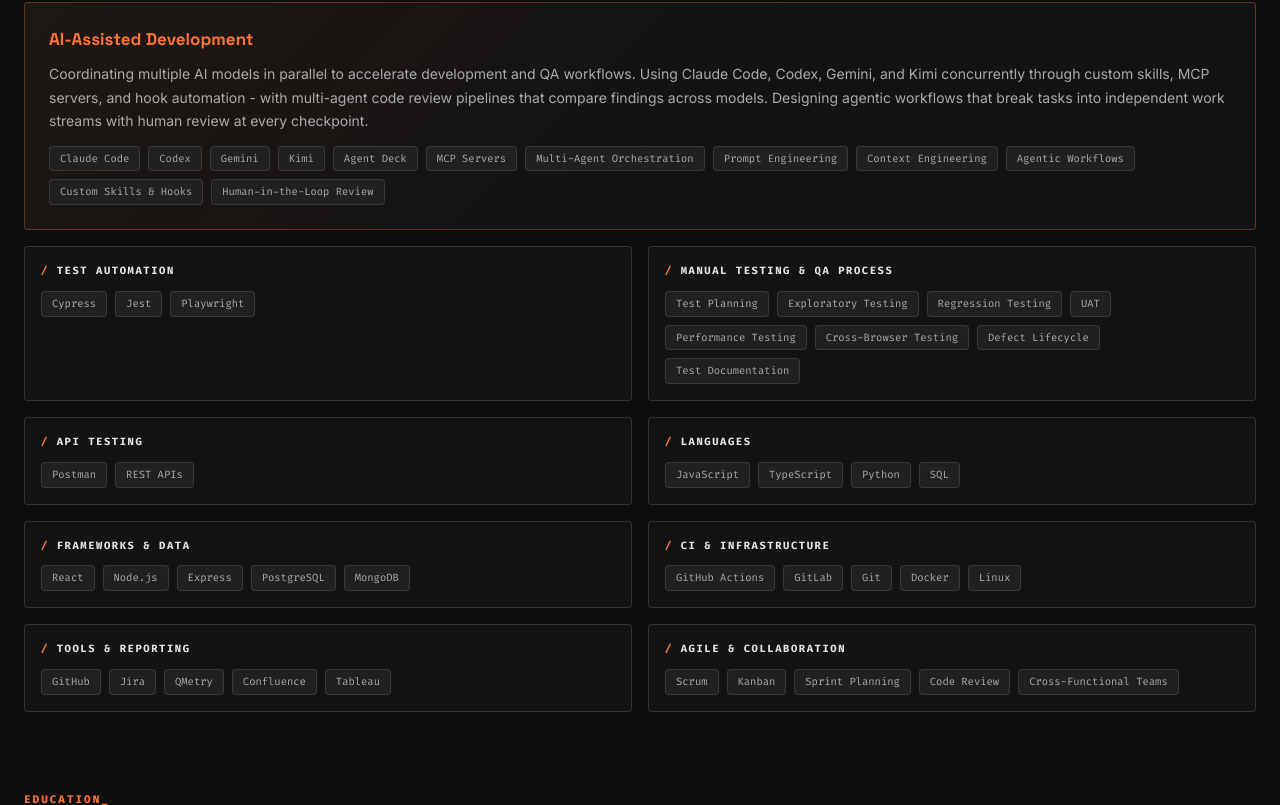
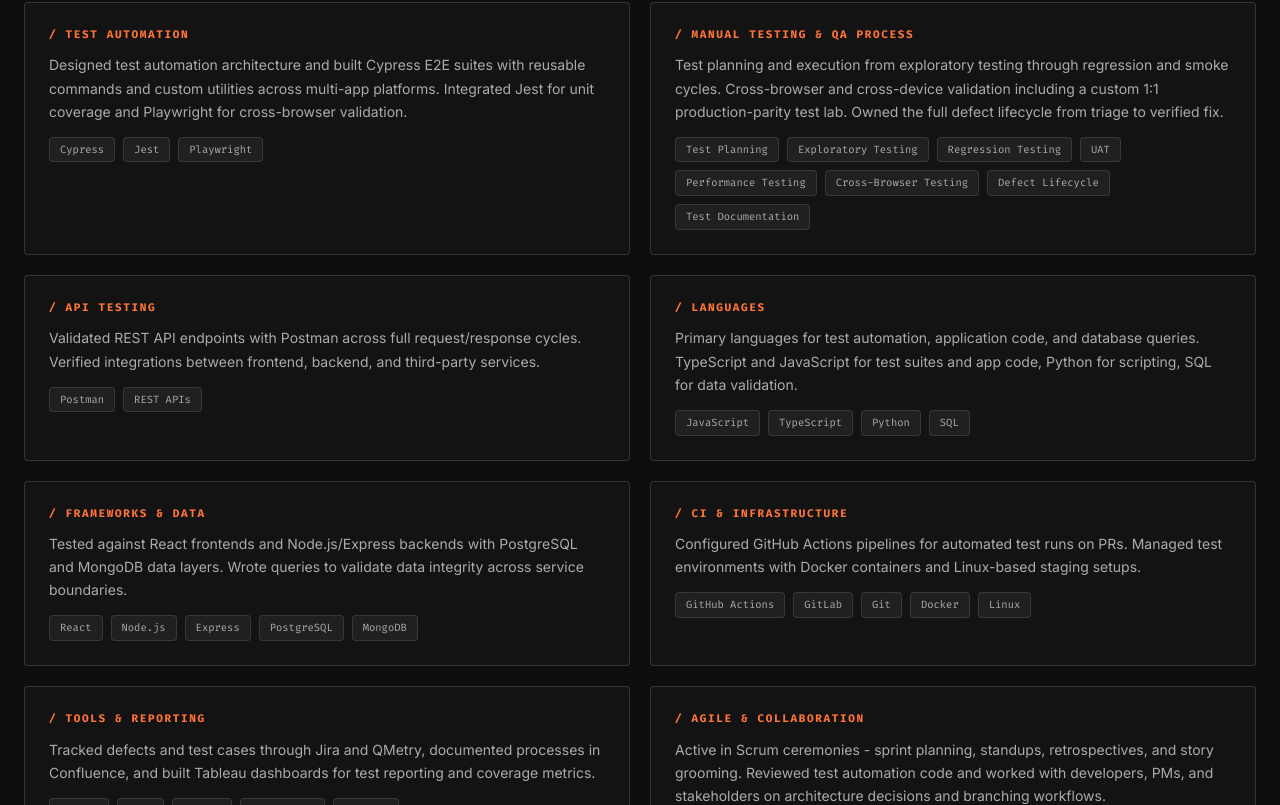
Before and after one commit to LostInTyping/BuildVerified, a Next.js app: page /about in a window 1280 px wide. Shown: the part 1115-1920 px from the top of the page. Built offline with nearby package versions, Linux system fonts and the light colour scheme.

Commit message:
feat(about): restore full toolbox depth, demote AI group to equal footing

```diff
--- a/src/app/about/page.tsx
+++ b/src/app/about/page.tsx
@@ -16,30 +16,17 @@
   },
 };
 
-const featuredSkillGroup = {
-  category: "AI-Assisted Development",
-  description:
-    "Coordinating multiple AI models in parallel to accelerate development and QA workflows. Using Claude Code, Codex, Gemini, and Kimi concurrently through custom skills, MCP servers, and hook automation - with multi-agent code review pipelines that compare findings across models. Designing agentic workflows that break tasks into independent work streams with human review at every checkpoint.",
-  pills: [
-    "Claude Code",
-    "Codex",
-    "Gemini",
-    "Kimi",
-    "Agent Deck",
-    "MCP Servers",
-    "Multi-Agent Orchestration",
-    "Prompt Engineering",
-    "Context Engineering",
-    "Agentic Workflows",
-    "Custom Skills & Hooks",
-    "Human-in-the-Loop Review",
-  ],
-};
-
 const skillGroups = [
-  { category: "Test Automation", pills: ["Cypress", "Jest", "Playwright"] },
+  {
+    category: "Test Automation",
+    description:
+      "Designed test automation architecture and built Cypress E2E suites with reusable commands and custom utilities across multi-app platforms. Integrated Jest for unit coverage and Playwright for cross-browser validation.",
+    pills: ["Cypress", "Jest", "Playwright"],
+  },
   {
     category: "Manual Testing & QA Process",
+    description:
+      "Test planning and execution from exploratory testing through regression and smoke cycles. Cross-browser and cross-device validation including a custom 1:1 production-parity test lab. Owned the full defect lifecycle from triage to verified fix.",
     pills: [
       "Test Planning",
       "Exploratory Testing",
@@ -51,25 +38,40 @@
       "Test Documentation",
     ],
   },
-  { category: "API Testing", pills: ["Postman", "REST APIs"] },
+  {
+    category: "API Testing",
+    description:
+      "Validated REST API endpoints with Postman across full request/response cycles. Verified integrations between frontend, backend, and third-party services.",
+    pills: ["Postman", "REST APIs"],
+  },
   {
     category: "Languages",
+    description:
+      "Primary languages for test automation, application code, and database queries. TypeScript and JavaScript for test suites and app code, Python for scripting, SQL for data validation.",
     pills: ["JavaScript", "TypeScript", "Python", "SQL"],
   },
   {
     category: "Frameworks & Data",
+    description:
+      "Tested against React frontends and Node.js/Express backends with PostgreSQL and MongoDB data layers. Wrote queries to validate data integrity across service boundaries.",
     pills: ["React", "Node.js", "Express", "PostgreSQL", "MongoDB"],
   },
   {
     category: "CI & Infrastructure",
+    description:
+      "Configured GitHub Actions pipelines for automated test runs on PRs. Managed test environments with Docker containers and Linux-based staging setups.",
     pills: ["GitHub Actions", "GitLab", "Git", "Docker", "Linux"],
   },
   {
     category: "Tools & Reporting",
+    description:
+      "Tracked defects and test cases through Jira and QMetry, documented processes in Confluence, and built Tableau dashboards for test reporting and coverage metrics.",
     pills: ["GitHub", "Jira", "QMetry", "Confluence", "Tableau"],
   },
   {
     category: "Agile & Collaboration",
+    description:
+      "Active in Scrum ceremonies - sprint planning, standups, retrospectives, and story grooming. Reviewed test automation code and worked with developers, PMs, and stakeholders on architecture decisions and branching workflows.",
     pills: [
       "Scrum",
       "Kanban",
@@ -77,6 +79,26 @@
       "Code Review",
       "Cross-Functional Teams",
     ],
+  },
+  {
+    category: "AI-Assisted Development",
+    description:
+      "Coordinating multiple AI models in parallel to accelerate development and QA workflows. Using Claude Code, Codex, Gemini, and Kimi concurrently through custom skills, MCP servers, and hook automation - with multi-agent code review pipelines that compare findings across models. Designing agentic workflows that break tasks into independent work streams with human review at every checkpoint.",
+    pills: [
+      "Claude Code",
+      "Codex",
+      "Gemini",
+      "Kimi",
+      "Agent Deck",
+      "MCP Servers",
+      "Multi-Agent Orchestration",
+      "Prompt Engineering",
+      "Context Engineering",
+      "Agentic Workflows",
+      "Custom Skills & Hooks",
+      "Human-in-the-Loop Review",
+    ],
+    wide: true,
   },
 ];
 
@@ -224,35 +246,21 @@
             The toolbox.
           </p>
         </FadeIn>
-        <FadeIn delay={0.1}>
-          <div className="mt-6 rounded-sm border border-accent/30 bg-bg-card bg-[linear-gradient(135deg,color-mix(in_srgb,var(--color-accent)_5%,transparent),transparent_55%)] p-6">
-            <h3 className="font-display text-[17px] font-bold text-accent">
-              {featuredSkillGroup.category}
-            </h3>
-            <p className="mt-2.5 text-sm leading-[1.65] text-text-secondary">
-              {featuredSkillGroup.description}
-            </p>
-            <div className="mt-3.5 flex flex-wrap gap-2">
-              {featuredSkillGroup.pills.map((pill) => (
-                <span key={pill} className={pillClasses}>
-                  {pill}
-                </span>
-              ))}
-            </div>
-          </div>
-        </FadeIn>
-        <div className="mt-4 grid gap-4 sm:grid-cols-2">
+        <div className="mt-6 grid gap-5 sm:grid-cols-2">
           {skillGroups.map((group, index) => (
             <FadeIn
               key={group.category}
-              delay={0.15 + index * 0.05}
-              className="h-full"
+              delay={0.1 + Math.min(index, 5) * 0.05}
+              className={`h-full ${"wide" in group ? "sm:col-span-2" : ""}`}
             >
-              <div className="h-full rounded-sm border border-border bg-bg-card p-4">
-                <h4 className="font-mono text-[10.5px] font-bold uppercase tracking-[0.15em] text-text-primary">
-                  <span className="text-accent">/</span> {group.category}
-                </h4>
-                <div className="mt-3 flex flex-wrap gap-2">
+              <div className="h-full rounded-sm border border-border bg-bg-card p-6 transition-[border-color,box-shadow] duration-300 hover:border-border-hover hover:shadow-accent-sm">
+                <h3 className="font-mono text-[11px] font-bold uppercase tracking-[0.15em] text-accent">
+                  <span aria-hidden="true">/</span> {group.category}
+                </h3>
+                <p className="mt-2.5 text-sm leading-[1.65] text-text-secondary">
+                  {group.description}
+                </p>
+                <div className="mt-3.5 flex flex-wrap gap-2">
                   {group.pills.map((pill) => (
                     <span key={pill} className={pillClasses}>
                       {pill}
```
